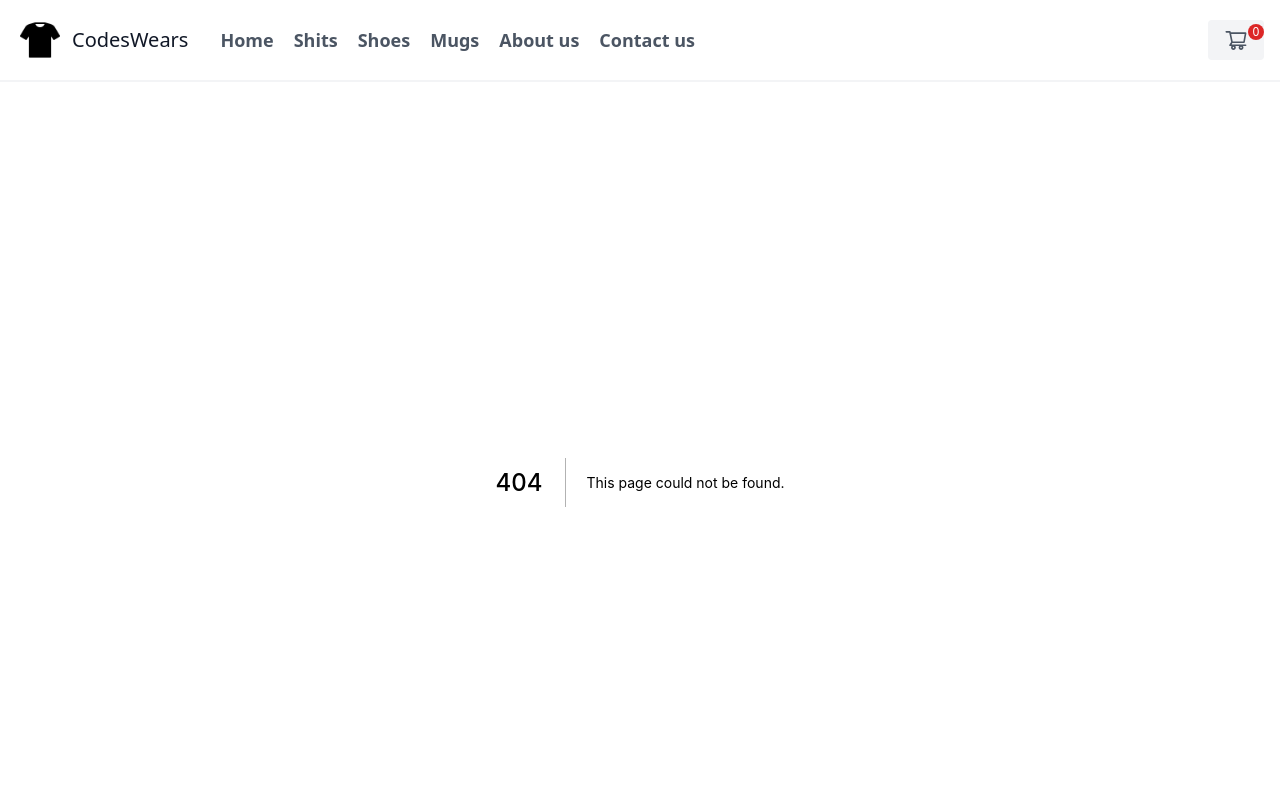
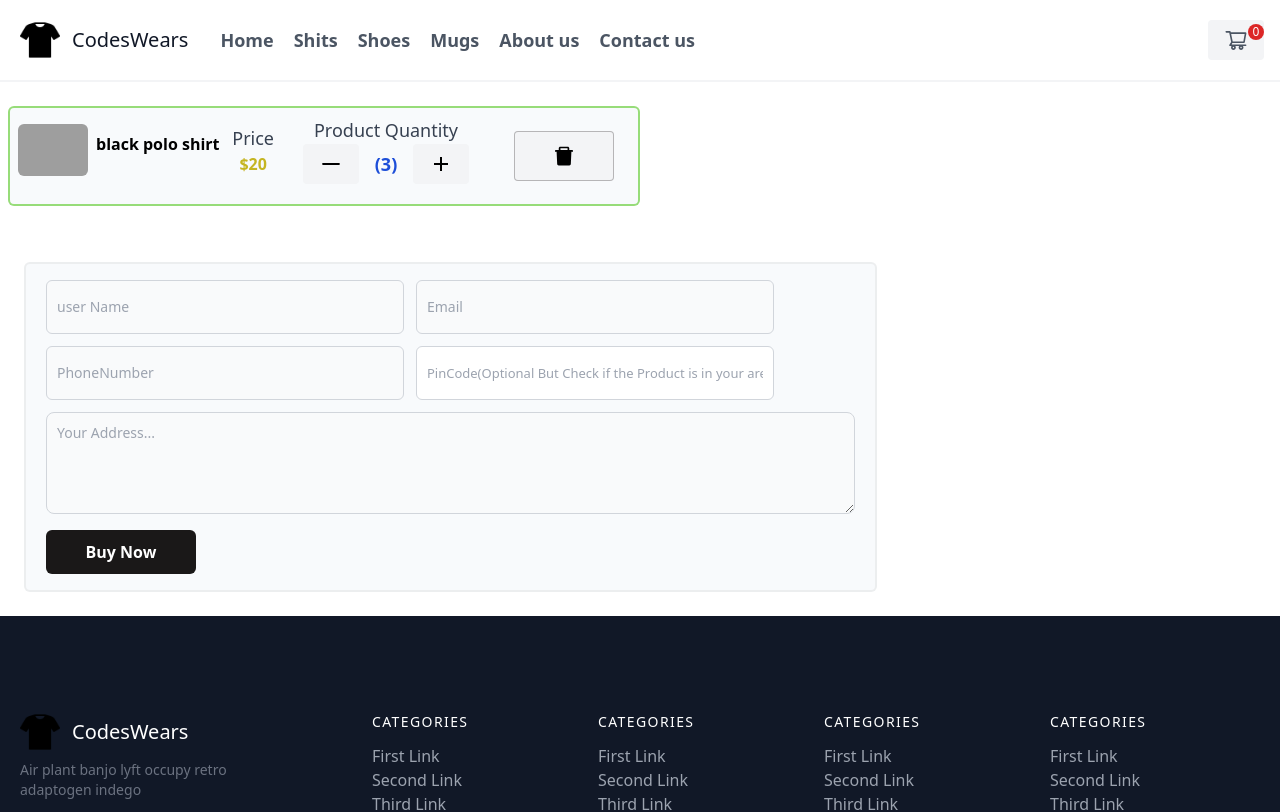
Before and after one commit to Xcoder304/paratice-project-2-codeswears--Next, a Next.js app: page /checkout in a window 1280 px wide. Before the commit this address had no page. Shown: the top 812 px of the page. Built offline with nearby package versions, Linux system fonts and the light colour scheme; grey boxes are pictures that could not be loaded.

Commit message:
added the checkout when user wanna buy product it redirect to checkout page

```diff
--- a/Redux/features/AllGlobalStates.js
+++ b/Redux/features/AllGlobalStates.js
@@ -3,6 +3,8 @@ import { createSlice } from "@reduxjs/toolkit";
 const initialState = {
   items: [],
   itemQty: 0,
+  Buyitem: {},
+  BuyitemQty: 0,
 };
 
 export const GlobalSlice = createSlice({
--- a/pages/cart.js
+++ b/pages/cart.js
@@ -53,7 +53,7 @@ const Checkout = () => {
                     <img
                       className="object-cover object-center block select-none rounded-md w-[70px] h-auto"
                       src={img}
-                      alt="shit"
+                      alt="no image"
                     />
                     <h3 className="font-semibold ml-2 mt-2">{`${name} (${color}/${size})`}</h3>
                   </div>
--- /dev/null
+++ b/pages/checkout.js
@@ -0,0 +1,106 @@
+import React from "react";
+import { AiFillDelete, AiOutlineMinus } from "react-icons/ai";
+import { MdOutlineAdd } from "react-icons/md";
+const checkout = () => {
+  return (
+    <div className="w-full px-2 py-6">
+      <div className="product ">
+        <div className="item w-[50%] mx-auto md:mx-0 flex p-2 items-center justify-center md:justify-between  flex-wrap bg-slate-50 rounded-md border-2 border-[#59c9259a]">
+          <div className="sec1 flex items-start cursor-pointer mb-3">
+            <img
+              className="object-contain object-contain select-none rounded-md w-[70px] h-auto"
+              src="https://m.media-amazon.com/images/I/410vSnAd61S._AC_UX522_.jpg"
+              alt="no image"
+            />
+            <h3 className="font-semibold ml-2 mt-2">black polo shirt</h3>
+          </div>
+
+          <div className="sec2 flex flex-col text-center mb-3">
+            <span className="capitalize text-gray-700 font-medium text-lg">
+              price
+            </span>
+            <span className="font-bold text-[#c5b522] select-none">$20</span>
+          </div>
+
+          <div className="sec3 flex flex-col text-center mb-3">
+            <span className="capitalize text-gray-700 font-medium text-lg">
+              product quantity
+            </span>
+            <div className="flex w-full flex-row items-center">
+              <button className="inline-flex items-center bg-gray-100 border-0 py-2 px-4  focus:outline-none hover:bg-gray-200 rounded text-base mx-4 cursor-pointer">
+                <AiOutlineMinus className="text-2xl m-auto" />
+              </button>
+              <span className="font-bold text-lg text-blue-700 select-none">
+                (3)
+              </span>
+              <button className="inline-flex items-center bg-gray-100 border-0 py-2 px-4  focus:outline-none hover:bg-gray-200 rounded text-base mx-4 cursor-pointer">
+                <MdOutlineAdd className="text-2xl m-auto" />
+              </button>
+            </div>
+          </div>
+
+          <button className="w-[50%] md:w-[100px] inline-flex items-center bg-gray-100 border-[1px] border-[#1a181848] py-3 focus:outline-none hover:bg-gray-200 rounded text-base mx-4 cursor-pointer">
+            <AiFillDelete className="text-2xl m-auto" />
+          </button>
+        </div>
+      </div>
+
+      {/* form */}
+      <div className="form w-[70%] mt-14 px-4 mx-auto md:mx-0">
+        <form className="bg-slate-50 rounded-md border-2 py-4 px-5 border-[#8181811a] ">
+          <div className="flex flex-col md:flex-row items-center w-[90%] gap-x-3 md:gap-x-3">
+            <input
+              type="text"
+              placeholder="user Name"
+              required
+              className="mb-3 block px-2.5 py-4 w-full text-sm text-gray-900 bg-gray-50 rounded-md border outline-none border-gray-300 focus:ring-blue-500 focus:border-blue-500 dark:border-gray-600 dark:placeholder-gray-400 dark:focus:ring-blue-500 dark:focus:border-blue-500"
+            />
+            <input
+              type="email"
+              placeholder="Email"
+              required
+              className="mb-3 block px-2.5 py-4 w-full text-sm text-gray-900 bg-gray-50 rounded-md border outline-none border-gray-300 focus:ring-blue-500 focus:border-blue-500 dark:border-gray-600 dark:placeholder-gray-400 dark:focus:ring-blue-500 dark:focus:border-blue-500"
+            />
+          </div>
+
+          <div className="flex flex-col md:flex-row items-center w-[90%] gap-x-3 md:gap-x-3">
+            <input
+              type="tel"
+              placeholder="PhoneNumber"
+              required
+              className="mb-3 block px-2.5 py-4 w-full text-sm text-gray-900 bg-gray-50 rounded-md border outline-none border-gray-300 focus:ring-blue-500 focus:border-blue-500 dark:border-gray-600 dark:placeholder-gray-400 dark:focus:ring-blue-500 dark:focus:border-blue-500"
+            />
+            <input
+              type="tel"
+              placeholder="PinCode(Optional But Check if the Product is in your area)"
+              required
+              className="mb-3 block px-2.5 py-4 w-full text-sm placeholder:text-[13px] text-gray-900 bg-gr.ay-50 rounded-md border outline-none border-gray-300 focus:ring-blue-500 focus:border-blue-500 dark:border-gray-600 dark:placeholder-gray-400 dark:focus:ring-blue-500 dark:focus:border-blue-500"
+            />
+          </div>
+          {/*
+          <label
+            htmlFor="message"
+            className="block mb-2 text-sm font-medium text-gray-900 dark:text-gray-400"
+          >
+            Your Address
+          </label> */}
+          <textarea
+            id="message"
+            rows="4"
+            className="block p-2.5 w-[100%] text-sm text-gray-900 bg-gray-50 rounded-lg border outline-none border-gray-300 focus:ring-blue-500 focus:border-blue-500 dark:border-gray-600 dark:placeholder-gray-400 dark:focus:ring-blue-500 dark:focus:border-blue-500"
+            placeholder="Your Address..."
+          ></textarea>
+
+          <button
+            type="submit"
+            className="w-[150px] font-bold bg-[#1a1818] text-white mt-4 py-[10px] rounded-md ease-in transition-opacity hover:opacity-80 select-none"
+          >
+            Buy Now
+          </button>
+        </form>
+      </div>
+    </div>
+  );
+};
+
+export default checkout;
--- a/pages/product/[slug].js
+++ b/pages/product/[slug].js
@@ -5,11 +5,13 @@ import { useDispatch } from "react-redux";
 import { setItems } from "../../Redux/features/AllGlobalStates";
 import { ToastContainer, toast } from "react-toastify";
 import "react-toastify/dist/ReactToastify.css";
+import { useRouter } from "next/dist/client/router";
 
 const Slug = ({ product, varients }) => {
   const [userPin, setUserPin] = useState("");
   const [isService, setIsService] = useState(null);
   const [cityName, setCityName] = useState(null);
+  const router = useRouter();
   const dispatch = useDispatch();
 
   let [color, setcolor] = useState(product.color);
@@ -294,7 +296,10 @@ const Slug = ({ product, varients }) => {
               </span>
 
               <div className="flex ml-auto gap-1">
-                <button className="flex text-white bg-[#1a1818] border-0 py-2 px-6 focus:outline-none hover:opacity-80 rounded">
+                <button
+                  className="flex text-white bg-[#1a1818] border-0 py-2 px-6 focus:outline-none hover:opacity-80 rounded"
+                  onClick={() => router.push("/checkout")}
+                >
                   Buy Now
                 </button>
 
```
